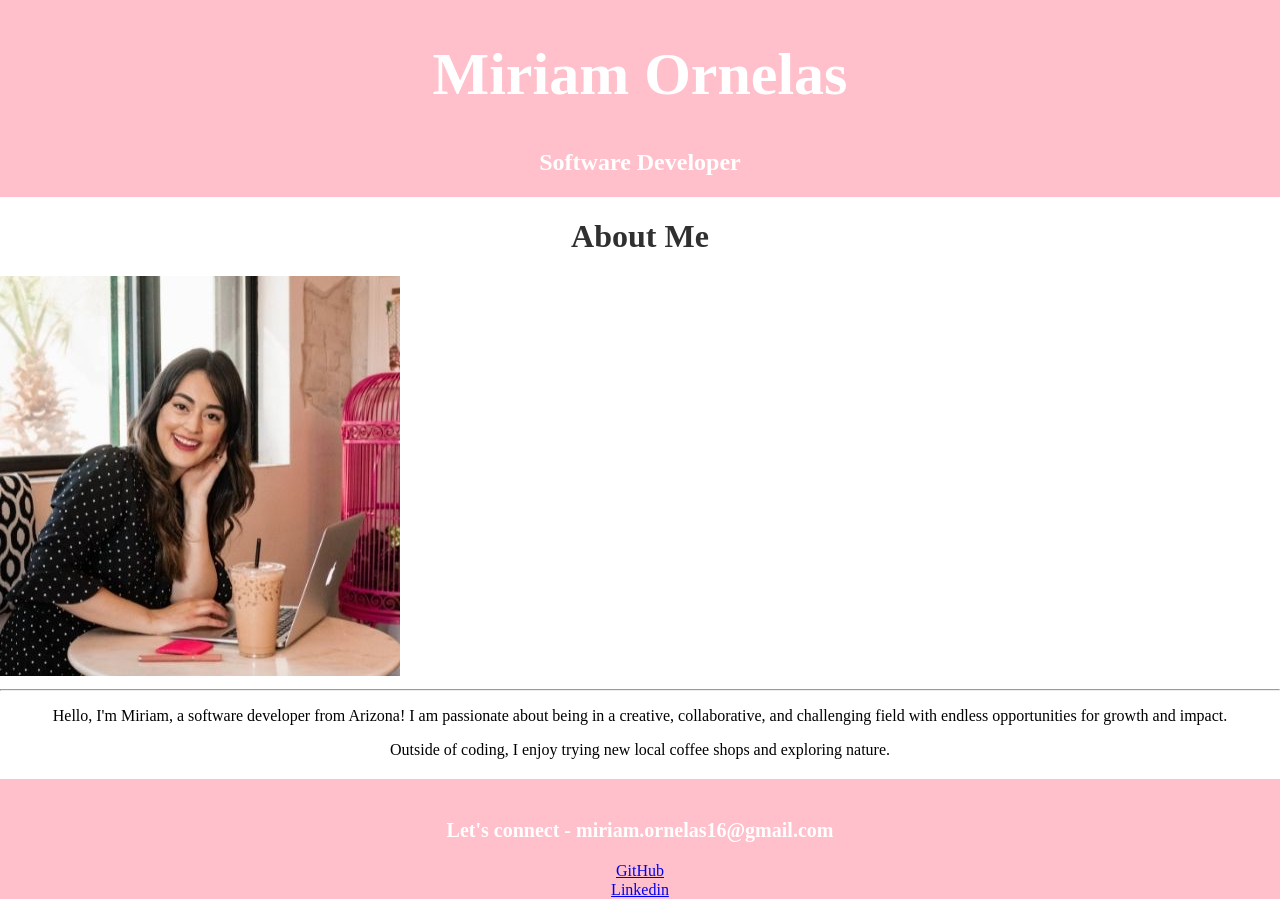
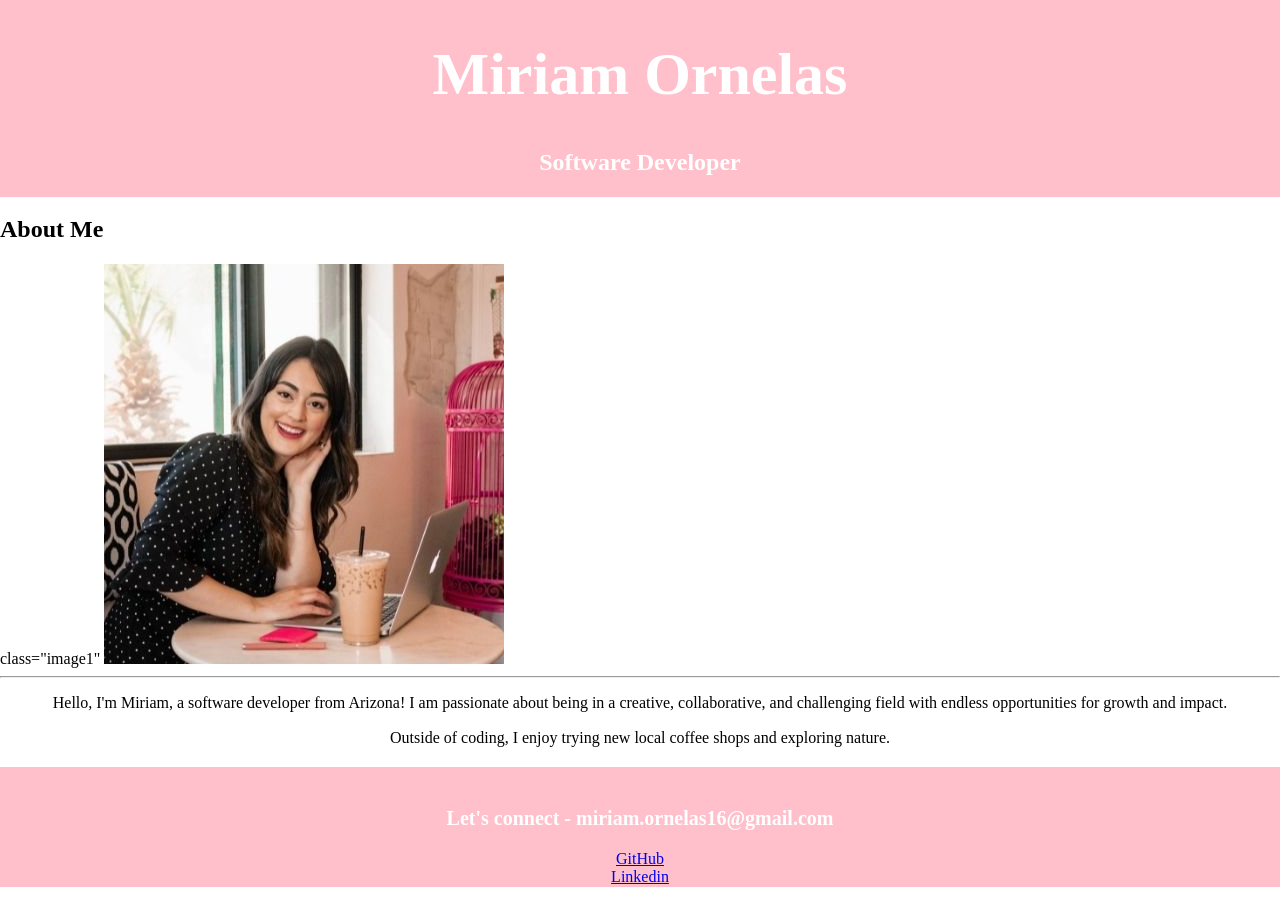
Before and after one commit to miriamthedeveloper/my-first-website, a plain HTML site: page index.html in a window 1280 px wide. Drawn offline with nearby package versions, Linux system fonts and the light colour scheme.

Commit message:
Update index.html

```diff
--- a/index.html
+++ b/index.html
@@ -18,8 +18,10 @@
  </header>
 <main>
   <article>
-    <h1>About Me</h1>
-  <img src="headshoot-of-miriam.jpg" alt="girl sitting in coffee shop with laptop"/>
+    <h2>About Me</h2>
+  <div> class="image1"
+     <img src="headshoot-of-miriam.jpg" alt="girl sitting in coffee shop with laptop"/>
+  <div/>
     <hr>
   <p>Hello, I'm Miriam, a software developer from Arizona! I am passionate about being in a creative, collaborative, and challenging field with endless opportunities for growth and impact. </p>
   <p>Outside of coding, I enjoy trying new local coffee shops and exploring nature.
@@ -29,6 +31,7 @@
 
 
   <footer>
+
     <center><h3>Let's connect - miriam.ornelas16@gmail.com</h3></center>
     <center><a href="https://github.com/miriamthedeveloper">GitHub</a></center>
     <center><a href="https://www.linkedin.com/in/miriamzul/">Linkedin</a></center>
```
